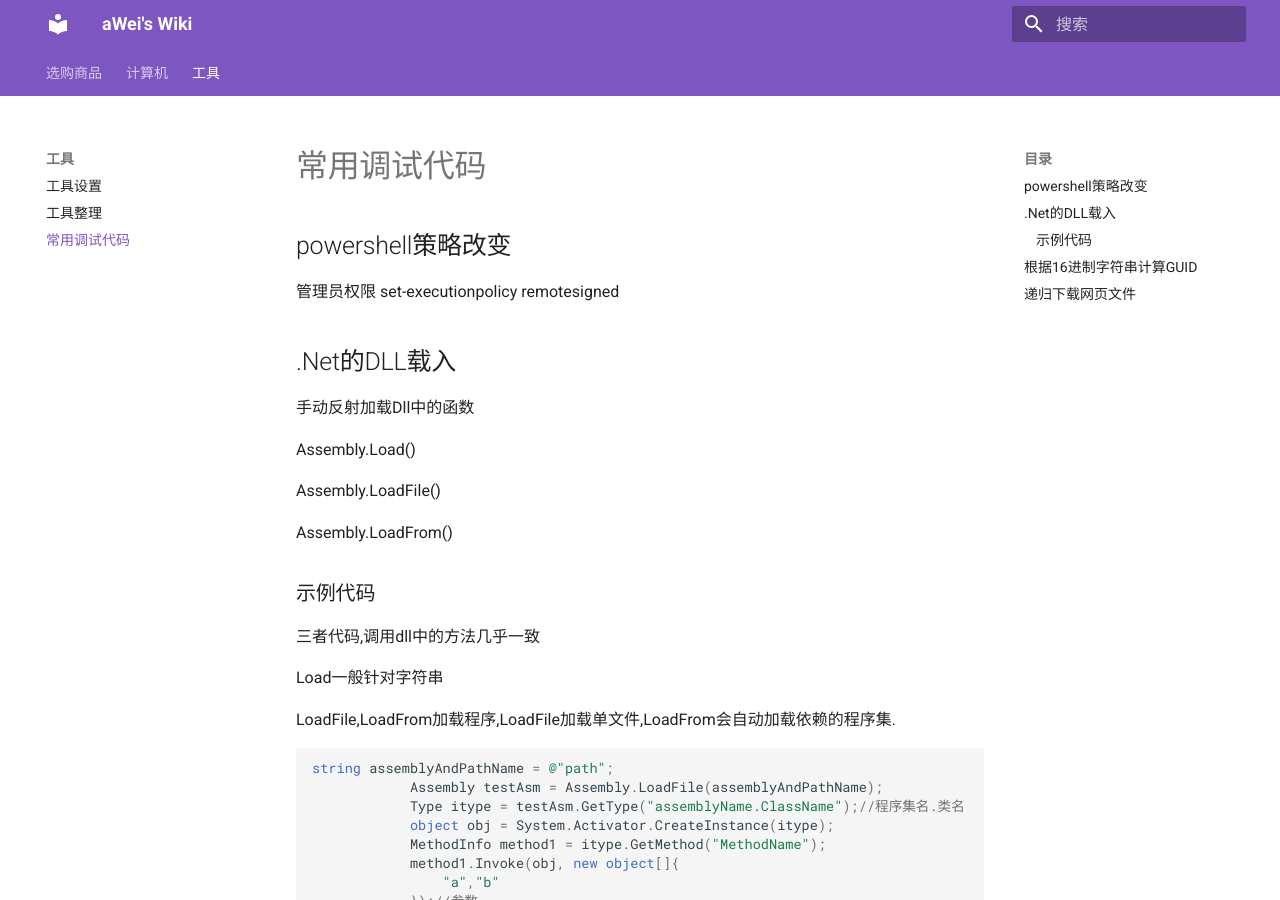
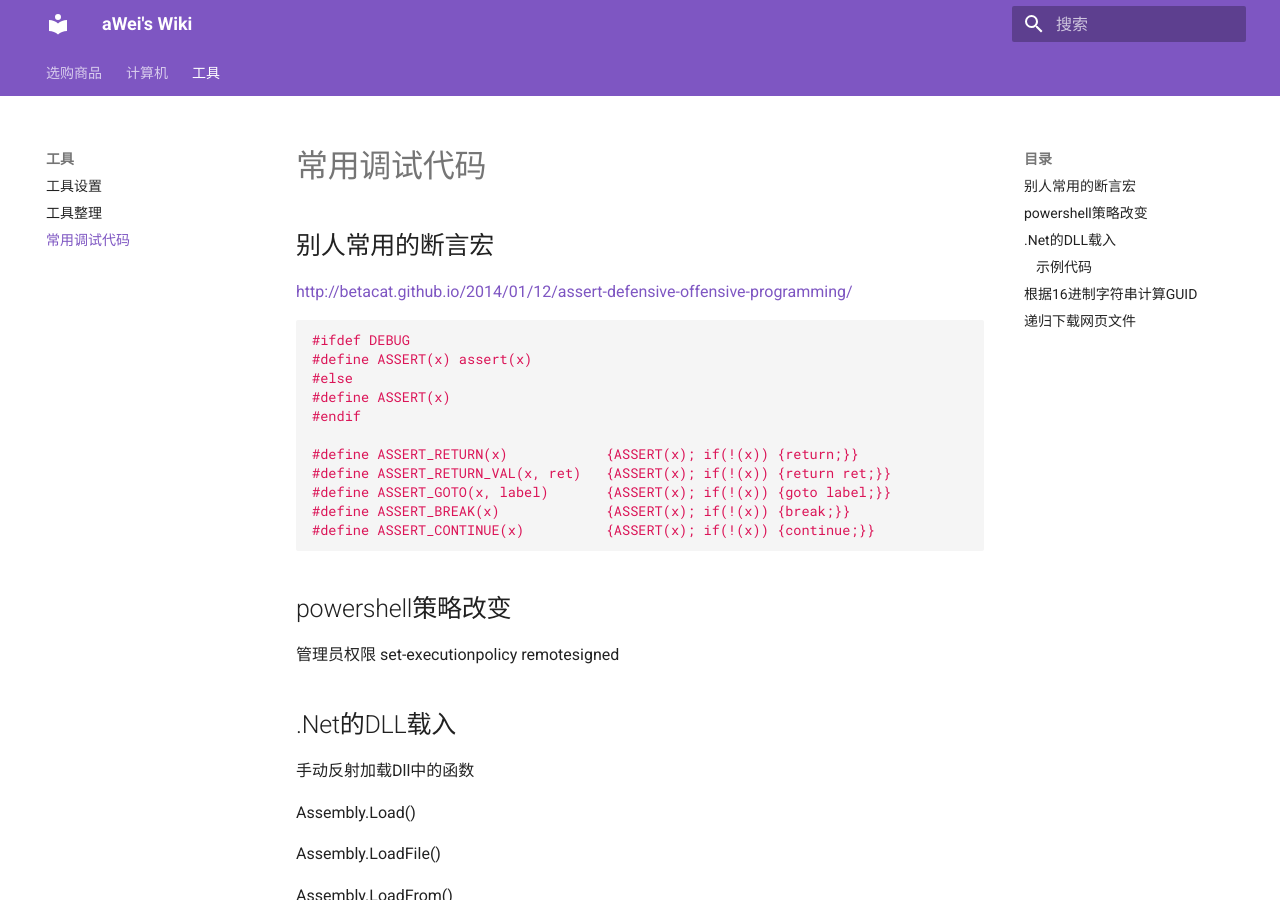
Before and after one commit to JA1E0/wiki, an MkDocs documentation site: the page built from docs/Tool/common_code.md, in a window 1280 px wide and 900 px high. Built offline with MkDocs 1.6.1 and Material for MkDocs 9.7.7, drawn with Linux system fonts in a browser that asks for light colours; old or Windows-style settings are respelled for this version of MkDocs.

Commit message:
quick push

````diff
--- a/docs/Tool/common_code.md
+++ b/docs/Tool/common_code.md
@@ -2,6 +2,25 @@
 title: 常用调试代码
 date: 2020-09-13
 ---
+
+## 别人常用的断言宏
+http://betacat.github.io/2014/01/12/assert-defensive-offensive-programming/
+
+```C++
+#ifdef DEBUG
+#define ASSERT(x) assert(x)
+#else
+#define ASSERT(x)
+#endif
+
+#define ASSERT_RETURN(x)            {ASSERT(x); if(!(x)) {return;}}
+#define ASSERT_RETURN_VAL(x, ret)   {ASSERT(x); if(!(x)) {return ret;}}
+#define ASSERT_GOTO(x, label)       {ASSERT(x); if(!(x)) {goto label;}}
+#define ASSERT_BREAK(x)             {ASSERT(x); if(!(x)) {break;}}
+#define ASSERT_CONTINUE(x)          {ASSERT(x); if(!(x)) {continue;}}
+```
+
+
 ## powershell策略改变
 管理员权限
 set-executionpolicy remotesigned
````
